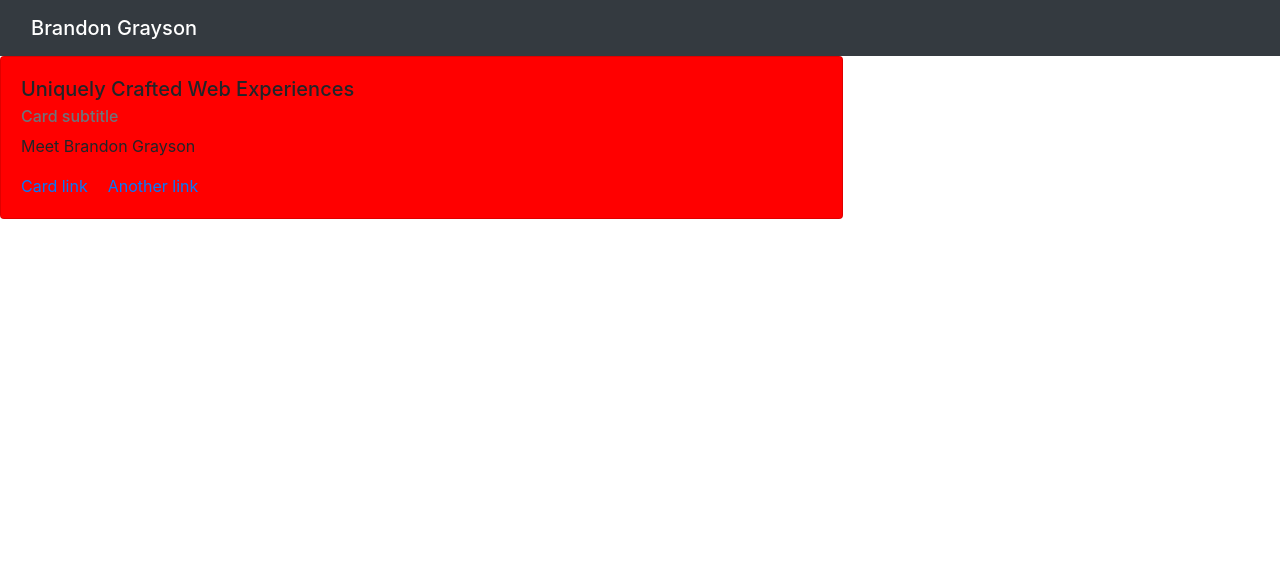
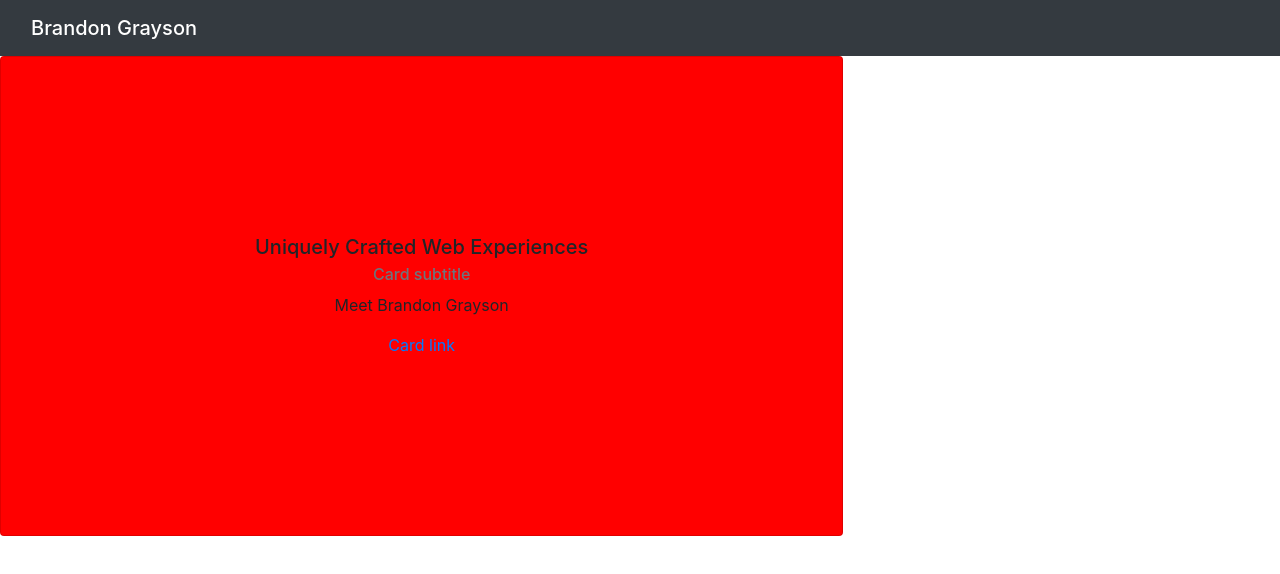
Before and after one commit to BrandonGrayson/react-portfolio, a React (Create React App) app: page / in a window 1280 px wide. Shown: the top 574 px of the page. Built offline with nearby package versions, Linux system fonts and the light colour scheme.

Commit message:
hero img height adjusted and content centered

```diff
--- a/src/components/HeroImg/Hero.js
+++ b/src/components/HeroImg/Hero.js
@@ -3,29 +3,24 @@
 
 
 const styles = {
-    hero: {
-        height: "100vh"
-    },
     card: {
-        background: "red"
+        background: "red",
+        height: "60vh"
     }
 }
 
 const Hero = () => {
 	return (
-		<div className="Container Jumbotron" style={styles.hero}>
+		<div className="Container">
 			<div className="row">
 				<div className='col-xs-12 col-sm-12 col-md-8 col-lg-8'>
 					<div className="card" style={styles.card}>
-						<div className="card-body">
+						<div className="card-body d-flex flex-column justify-content-center align-items-center">
 							<h5 className="card-title">Uniquely Crafted Web Experiences</h5>
 							<h6 className="card-subtitle mb-2 text-muted">Card subtitle</h6>
-							<p class="card-text">Meet Brandon Grayson</p>
+							<p className="card-text">Meet Brandon Grayson</p>
 							<a href="#" className="card-link">
 								Card link
-							</a>
-							<a href="#" className="card-link">
-								Another link
 							</a>
 						</div>
 					</div>
```
